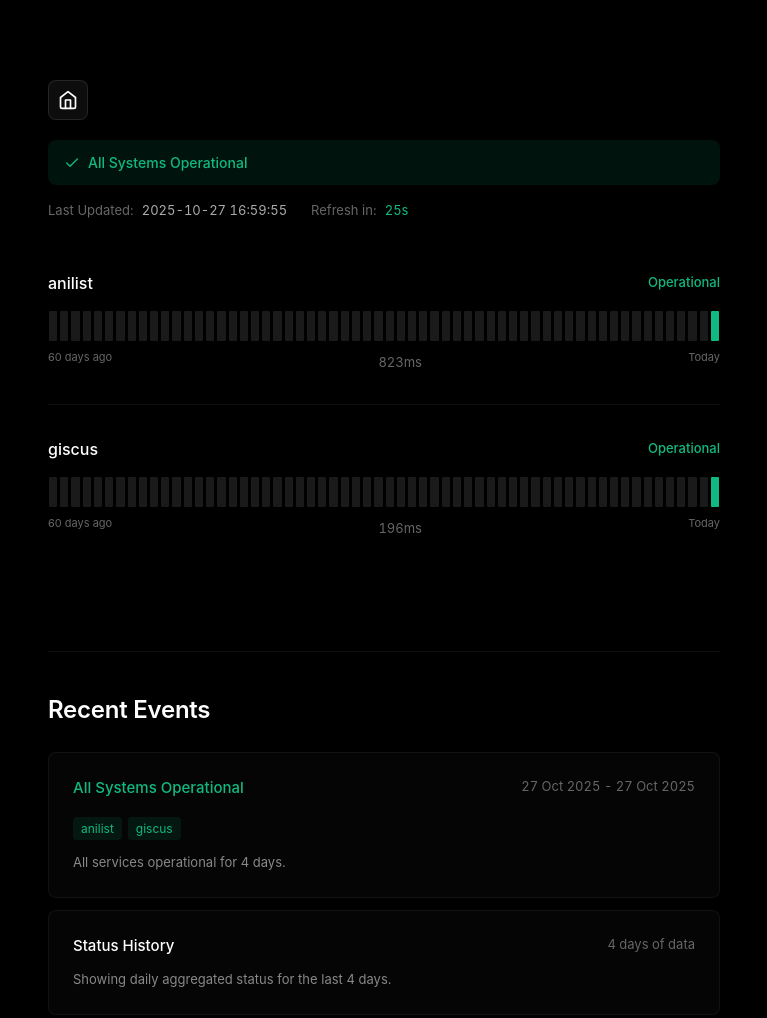
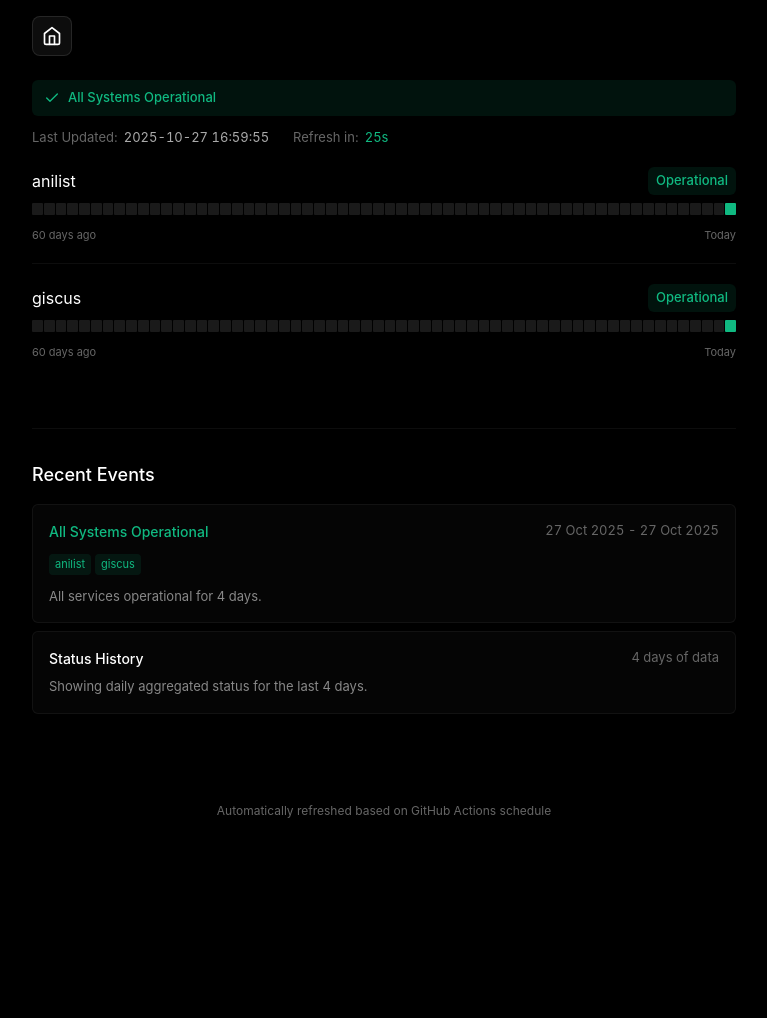
Before and after one commit to lhmchyd/HonMaku-Status, a plain HTML site: page index.html in a window 1280 px wide. Shown: the top 1018 px of the page, without its empty margins (256-1023 px from the left). After the commit the page ends 860 px from the top, so only its background shows below. Drawn offline with Linux system fonts and the light colour scheme.

Commit message:
Add files via upload

```diff
--- a/src/css/style.css
+++ b/src/css/style.css
@@ -1,5 +1,5 @@
 :root {
-    --container-5xl: 45rem;
+    --container-5xl: 44rem;
 }
 
 * {
@@ -9,7 +9,9 @@
 }
 
 body {
-    font-family: -apple-system, BlinkMacSystemFont, 'Segoe UI', 'Inter', system-ui, sans-serif;
+    font-family:
+        -apple-system, BlinkMacSystemFont, "Segoe UI", "Inter", system-ui,
+        sans-serif;
     background: #000;
     color: #fff;
     line-height: 1.5;
@@ -19,18 +21,18 @@
 .container {
     max-width: var(--container-5xl);
     margin: 0 auto;
-    padding: 80px 24px 40px;
 }
 
 header {
-    margin-bottom: 50px;
+    padding: 16px 0 16px 0;
+    margin-bottom: 0;
 }
 
 .header-top {
     display: flex;
     align-items: center;
-    gap: 16px;
-    margin-bottom: 20px;
+    gap: 12px;
+    margin-bottom: 8px;
 }
 
 .home-link {
@@ -69,15 +71,15 @@
     display: flex;
     align-items: center;
     gap: 8px;
-    padding: 12px 16px;
+    padding: 8px 12px;
     width: 100%;
-    border-radius: 8px;
-    font-size: 14px;
+    border-radius: 6px;
+    font-size: 13px;
     font-weight: 500;
     background: rgba(16, 185, 129, 0.1);
     color: #10b981;
     transition: all 0.3s ease;
-    margin-top: 8px;
+    margin: 0 0 12px 0;
 }
 
 .status-badge.degraded {
@@ -107,14 +109,19 @@
 }
 
 @keyframes pulse {
-    0%, 100% { opacity: 1; }
-    50% { opacity: 0.5; }
+    0%,
+    100% {
+        opacity: 1;
+    }
+    50% {
+        opacity: 0.5;
+    }
 }
 
 .metadata {
     display: flex;
     gap: 24px;
-    margin-top: 16px;
+    margin: 0 0 20px 0;
     font-size: 13px;
     color: #666;
 }
@@ -122,7 +129,7 @@
 .metadata-item {
     display: flex;
     align-items: center;
-    gap: 8px;
+    gap: 6px;
 }
 
 .metadata-label {
@@ -139,11 +146,11 @@
 }
 
 .services {
-    margin-bottom: 60px;
+    margin: 20px 0 40px 0;
 }
 
 .service-item {
-    padding: 32px 0;
+    padding: 20px 0;
     border-bottom: 1px solid rgba(255, 255, 255, 0.05);
     transition: all 0.2s ease;
 }
@@ -160,13 +167,14 @@
     display: flex;
     justify-content: space-between;
     align-items: center;
-    margin-bottom: 16px;
+    margin-bottom: 8px;
 }
 
 .service-name {
     font-size: 16px;
     font-weight: 500;
     color: #fff;
+    font-weight: 400;
 }
 
 .service-name.error {
@@ -177,14 +185,19 @@
     font-size: 13px;
     color: #10b981;
     font-weight: 500;
+    background: rgba(16, 185, 129, 0.1);
+    padding: 4px 8px;
+    border-radius: 6px;
 }
 
 .service-status-text.down {
     color: #ef4444;
+    background: rgba(239, 68, 68, 0.1);
 }
 
 .service-status-text.degraded {
     color: #f59e0b;
+    background: rgba(245, 158, 11, 0.1);
 }
 
 .uptime-container {
@@ -194,8 +207,8 @@
 .uptime-bar {
     display: flex;
     gap: 1px;
-    height: 30px;
-    margin-bottom: 8px;
+    height: 12px;
+    margin-bottom: 12px;
 }
 
 .uptime-day {
@@ -205,7 +218,6 @@
     transition: all 0.2s ease;
     position: relative;
     cursor: pointer;
-    margin: 0 1px; /* Add small gaps between bars */
 }
 
 .uptime-day.up {
@@ -253,7 +265,7 @@
 }
 
 .uptime-tooltip::after {
-    content: '';
+    content: "";
     position: absolute;
     top: 100%;
     left: 50%;
@@ -291,34 +303,34 @@
     justify-content: space-between;
     font-size: 11px;
     color: #666;
+    margin-top: 6px;
 }
 
 .response-time {
-    font-size: 13px;
+    font-size: 12px;
     color: #666;
     font-variant-numeric: tabular-nums;
-    margin-top: 4px;
 }
 
 .history-section {
-    margin-top: 80px;
-    padding-top: 40px;
+    margin-top: 48px;
+    padding: 32px 0;
     border-top: 1px solid rgba(255, 255, 255, 0.05);
 }
 
 .history-section h2 {
-    font-size: 24px;
-    font-weight: 600;
-    margin-bottom: 24px;
-    letter-spacing: -0.01em;
+    font-size: 18px;
+    font-weight: 500;
+    margin-bottom: 16px;
+    letter-spacing: 0;
 }
 
 .history-item {
-    padding: 24px;
+    padding: 16px;
     background: rgba(255, 255, 255, 0.02);
     border: 1px solid rgba(255, 255, 255, 0.05);
-    border-radius: 8px;
-    margin-bottom: 12px;
+    border-radius: 6px;
+    margin-bottom: 8px;
 }
 
 .history-item:last-child {
@@ -329,11 +341,11 @@
     display: flex;
     justify-content: space-between;
     align-items: flex-start;
-    margin-bottom: 12px;
+    margin-bottom: 8px;
 }
 
 .history-title {
-    font-size: 15px;
+    font-size: 14px;
     font-weight: 500;
 }
 
@@ -354,18 +366,18 @@
 .history-details {
     font-size: 13px;
     color: #888;
-    line-height: 1.6;
+    line-height: 1.5;
 }
 
 .history-service {
     display: inline-block;
-    padding: 2px 8px;
+    padding: 2px 6px;
     background: rgba(239, 68, 68, 0.1);
     color: #ef4444;
     border-radius: 4px;
-    font-size: 12px;
-    margin-right: 6px;
-    margin-top: 6px;
+    font-size: 11px;
+    margin-right: 4px;
+    margin-top: 4px;
 }
 
 .history-service.up {
@@ -390,20 +402,22 @@
 }
 
 @keyframes spin {
-    to { transform: rotate(360deg); }
+    to {
+        transform: rotate(360deg);
+    }
 }
 
 footer {
     text-align: center;
-    padding: 40px 0;
+    padding: 32px 0 40px 0;
     color: #666;
-    font-size: 13px;
-    margin-top: 40px;
+    font-size: 12px;
+    margin-top: 24px;
 }
 
 @media (max-width: 768px) {
-    .container {
-        padding: 40px 20px;
+    header {
+        padding: 40px 0 0 0;
     }
 
     .home-link {
@@ -432,18 +446,13 @@
     }
 
     .uptime-bar {
-        height: 24px;
+        height: 12px;
     }
 
     .uptime-labels {
-        flex-direction: column;
-        align-items: flex-start;
-        gap: 4px;
-    }
-
-    .response-time {
-        order: -1;
-        margin-bottom: 4px;
+        display: flex;
+        justify-content: space-between;
+        width: 100%;
     }
 
     .status-badge {
--- a/src/js/script.js
+++ b/src/js/script.js
@@ -255,7 +255,6 @@
                     </div>
                     <div class="uptime-labels">
                         <span>60 days ago</span>
-                        <span class="response-time">${result.responseTime}ms</span>
                         <span>Today</span>
                     </div>
                 </div>
```
Also changed, not shown: index.html (+1 -1 lines).
